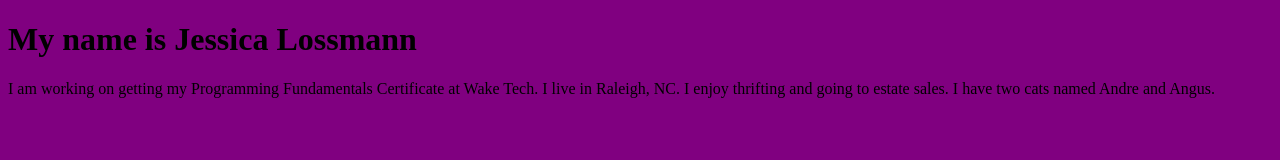
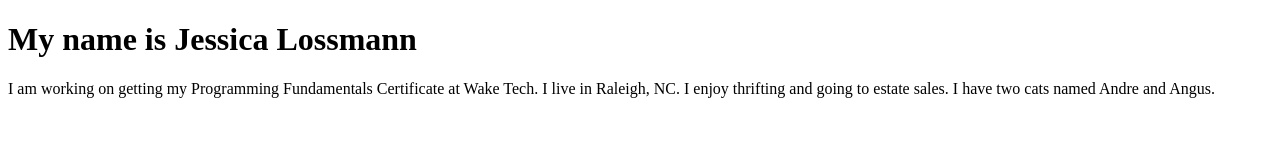
Before and after one commit to JessicaLossmann/JessicaLossmann.github.io, a plain HTML site: page index.html in a window 1280 px wide. Drawn offline with Linux system fonts and the light colour scheme.

Commit message:
Update index.html

```diff
--- a/index.html
+++ b/index.html
@@ -5,7 +5,7 @@
 
     <style>
     body {
-background-color: purple;
+background-color: 323453;
 }
 h1 {
 color:41CCCC;
```
